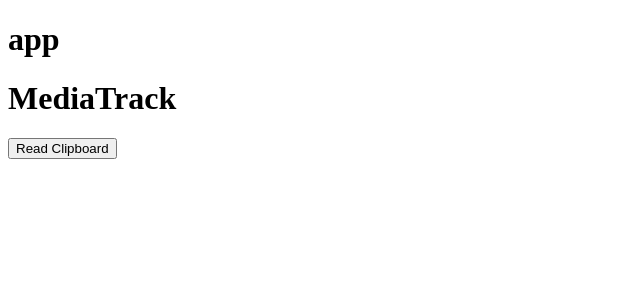
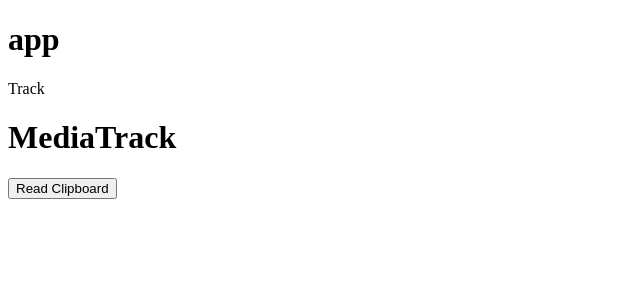
Before and after one commit to AakashKamala/user-tracking, a React (Vite) app in the folder client/: page / in a window 1280 px wide. Shown: the top 300 px of the page, without its empty margins (0-640 px from the left). Built offline with nearby package versions, Linux system fonts and the light colour scheme.

Commit message:
minor change

```diff
--- a/client/src/components/ActionTrack.jsx
+++ b/client/src/components/ActionTrack.jsx
@@ -132,6 +132,7 @@ const ActionTrack = () => {
 
   return (
     <div>
+        <div>Track</div>
         <div>
             {keyD && <div>{keyD}</div>}
             {keyU && <div>{keyU}</div>}
```
